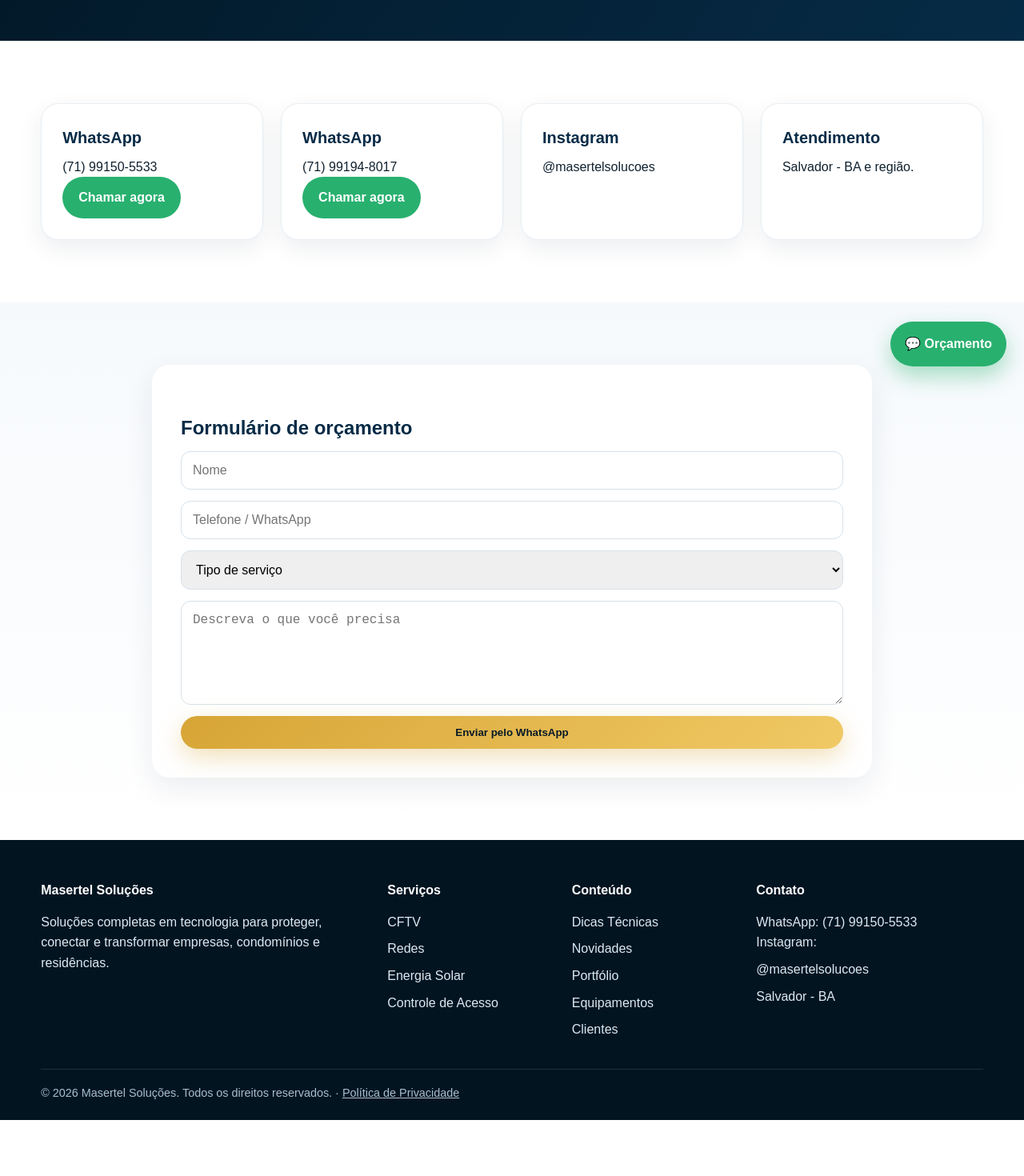
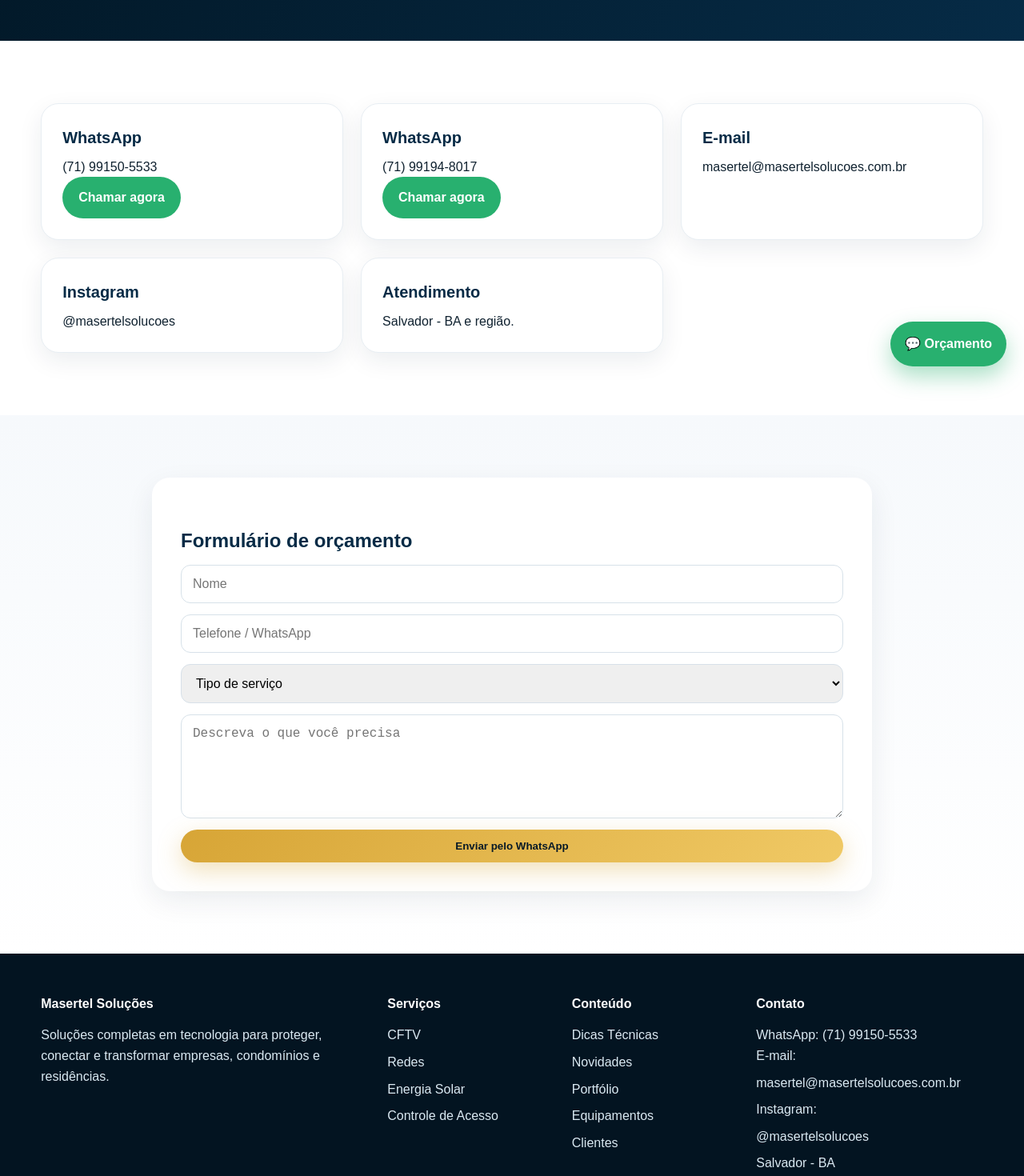
Before and after one commit to maserteltelecom-sketch/masertel-site, a plain HTML site: page contato.html in a window 1280 px wide. Shown: the part 320-1790 px from the top of the page at 80% size. Before the commit the page ends 1720 px from the top, so only its background shows below. Drawn offline with Linux system fonts and the light colour scheme.

Commit message:
Add masertel@masertelsolucoes.com.br contact email

```diff
--- a/contato.html
+++ b/contato.html
@@ -35,9 +35,10 @@
 </div></div></nav>
 
 <section class="page-hero"><div class="container"><h1>Solicite um orçamento</h1><p>Informe sua necessidade e fale com a Masertel Soluções.</p></div></section>
-<section><div class="container grid grid-4">
+<section><div class="container grid grid-3">
 <div class="card"><h3>WhatsApp</h3><p>(71) 99150-5533</p><a class="btn btn-whats" href="https://wa.me/5571991505533" target="_blank">Chamar agora</a></div>
 <div class="card"><h3>WhatsApp</h3><p>(71) 99194-8017</p><a class="btn btn-whats" href="https://wa.me/5571991948017" target="_blank">Chamar agora</a></div>
+<div class="card"><h3>E-mail</h3><p><a href="mailto:masertel@masertelsolucoes.com.br">masertel@masertelsolucoes.com.br</a></p></div>
 <div class="card"><h3>Instagram</h3><p><a href="https://www.instagram.com/masertelsolucoes/" target="_blank" rel="noopener">@masertelsolucoes</a></p></div>
 <div class="card"><h3>Atendimento</h3><p>Salvador - BA e região.</p></div>
 </div></section>
@@ -51,7 +52,7 @@
 <div><h4>Masertel Soluções</h4><p>Soluções completas em tecnologia para proteger, conectar e transformar empresas, condomínios e residências.</p></div>
 <div><h4>Serviços</h4><a href="servicos.html">CFTV</a><a href="servicos.html">Redes</a><a href="servicos.html">Energia Solar</a><a href="servicos.html">Controle de Acesso</a></div>
 <div><h4>Conteúdo</h4><a href="dicas.html">Dicas Técnicas</a><a href="novidades.html">Novidades</a><a href="portfolio.html">Portfólio</a><a href="equipamentos.html">Equipamentos</a><a href="clientes.html">Clientes</a></div>
-<div><h4>Contato</h4><p>WhatsApp: (71) 99150-5533</p><p>Instagram: <a href="https://www.instagram.com/masertelsolucoes/" target="_blank" rel="noopener">@masertelsolucoes</a></p><p>Salvador - BA</p></div>
+<div><h4>Contato</h4><p>WhatsApp: (71) 99150-5533</p><p>E-mail: <a href="mailto:masertel@masertelsolucoes.com.br">masertel@masertelsolucoes.com.br</a></p><p>Instagram: <a href="https://www.instagram.com/masertelsolucoes/" target="_blank" rel="noopener">@masertelsolucoes</a></p><p>Salvador - BA</p></div>
 </div><div class="container footer-bottom">© 2026 Masertel Soluções. Todos os direitos reservados. &middot; <a href="politica-de-privacidade.html">Política de Privacidade</a></div></footer>
 <a class="whatsapp" href="https://wa.me/5571991505533" target="_blank">💬 Orçamento</a>
 <script src="assets/js/script.js"></script></body></html>
```
Also changed, not shown: 404.html (+1 -1 lines), clientes.html (+1 -1 lines), dicas.html (+1 -1 lines), empresa.html (+1 -1 lines), equipamentos.html (+1 -1 lines), index.html (+1 -1 lines), novidades.html (+1 -1 lines), politica-de-privacidade.html (+1 -1 lines), portfolio.html (+1 -1 lines), servicos.html (+1 -1 lines).
